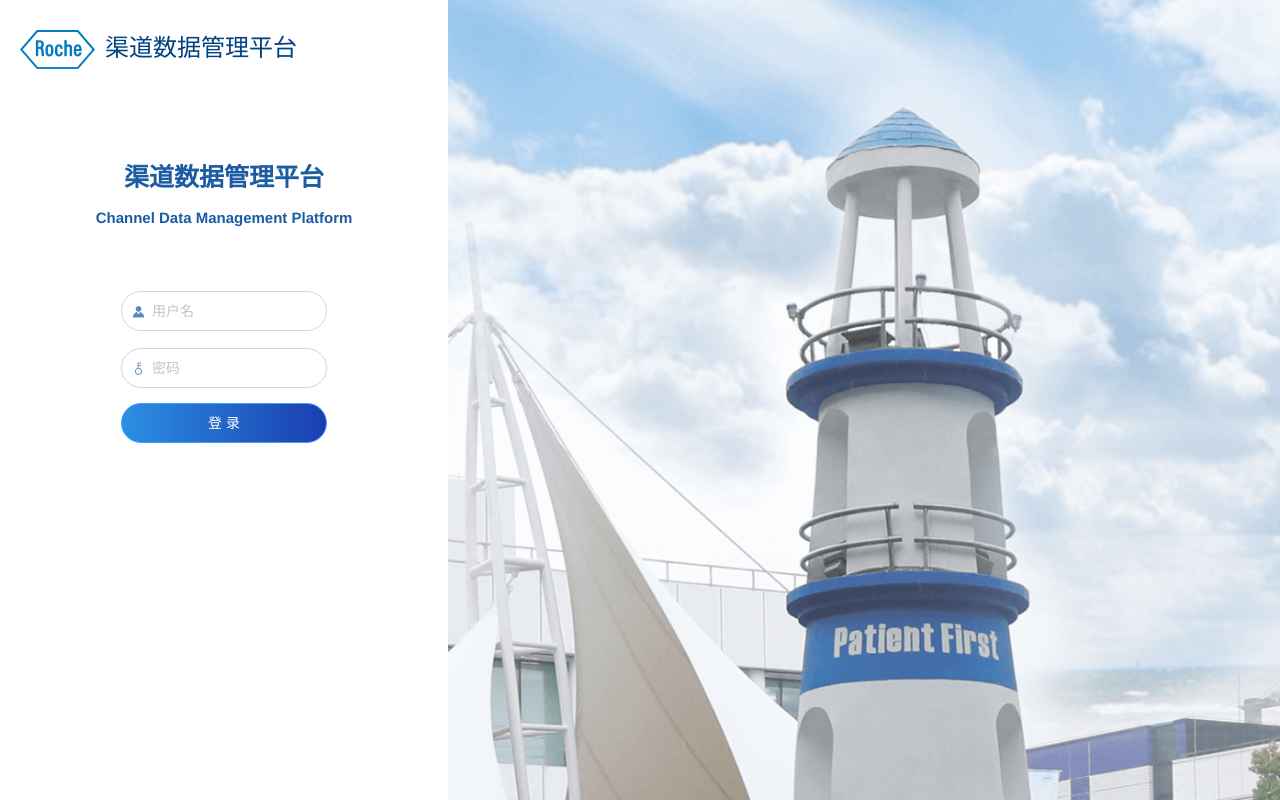
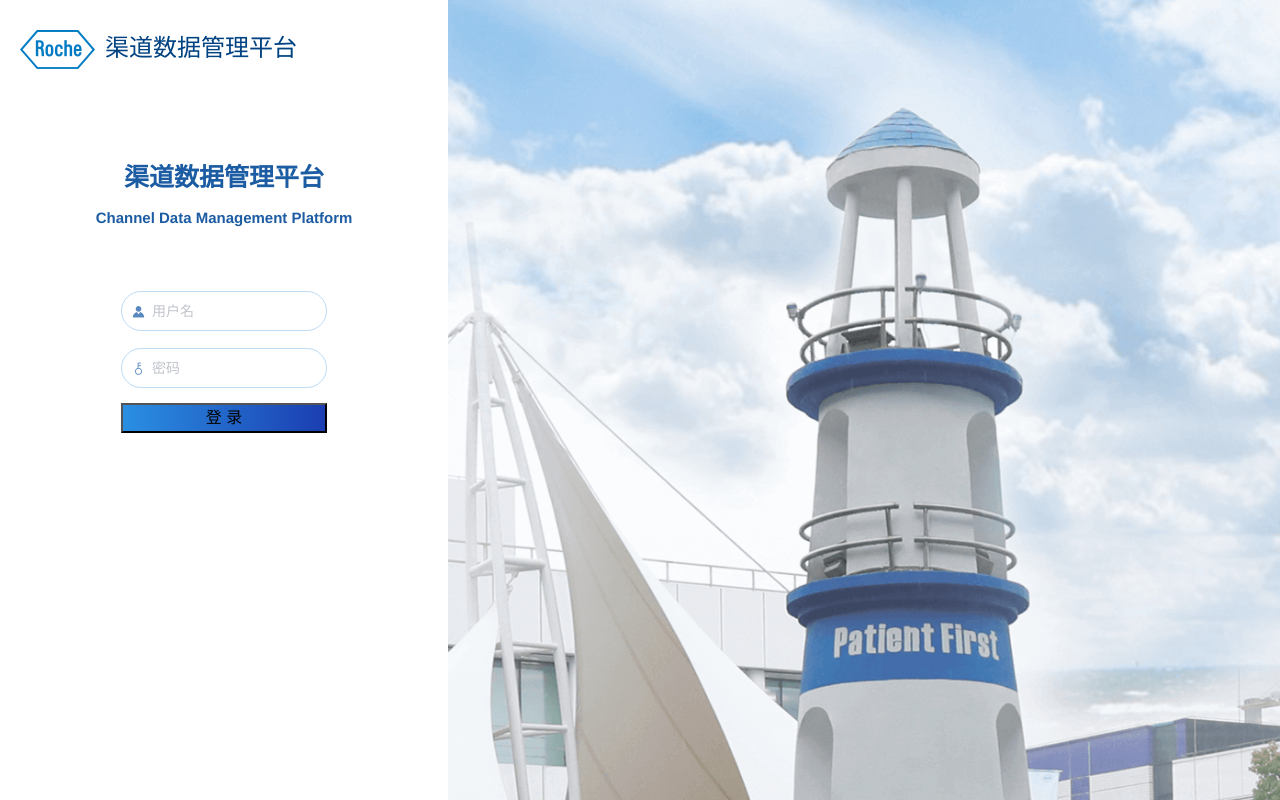
Before and after one commit to Will-wpl/vue2.4, a Vue app: page /Login in a window 1280 px wide. Built offline with nearby package versions, Linux system fonts and the light colour scheme.

Commit message:
Add JWT Auth Token feature

```diff
--- a/src/App.vue
+++ b/src/App.vue
@@ -1,6 +1,6 @@
 <template>
   <div id="app">
-    <div v-if="loginStatus" class="wholeH">
+    <div v-if="loggedIn" class="wholeH">
       <el-container id="header">
         <Header />
       </el-container>
@@ -18,7 +18,7 @@
       </el-container>
     </div>
     <!-- <Layout /> -->
-    <Login v-if="!loginStatus" @go="showMainPage" />
+    <Login v-if="!loggedIn" @go="showMainPage" />
   </div>
 </template>
 
@@ -27,6 +27,8 @@
 import Header from "@/components/LayoutInner/Header.vue";
 import Navigator from "@/components/LayoutInner/Navigator.vue";
 import Login from "@/views/Login.vue";
+import store from "@/store/store";
+import { mapState } from 'vuex'
 export default {
   components: {
     Header,
@@ -36,7 +38,10 @@ export default {
   data() {
     return {
       isNavUnfoldShow: false,
-      loginStatus: false
+      loginStatus: false,
+      userName: "",
+      password: "",
+      error: null
     };
   },
   methods: {
@@ -50,6 +55,9 @@ export default {
     showMainPage() {
       this.loginStatus = true;
     }
+  },
+  computed: {
+    ...mapState(['login'])
   }
 };
 </script>
--- a/src/router.js
+++ b/src/router.js
@@ -10,7 +10,7 @@ import Login from '@/views/Login.vue';
 import InventoryReportAppeal from "@/views/InventoryReportPage/InventoryReportAppeal.vue"
 Vue.use(Router);
 
-export default new Router({
+const router = new Router({
   mode: "history",
   base: process.env.BASE_URL,
   routes: [
@@ -55,4 +55,15 @@ export default new Router({
       props: true
     }
   ]
-});
+})
+
+router.beforeEach((to, from, next) => {
+  const loggedIn = localStorage.getItem('user')
+
+  if (to.matched.some(record => record.meta.requiresAuth) && !loggedIn) {
+    next('/')
+  }
+  next()
+})
+
+export default router
--- a/src/services/services/loginServices.js
+++ b/src/services/services/loginServices.js
@@ -1,5 +1,6 @@
-import {settings} from '../../services/ApiSettings';
+import { settings } from '../../services/ApiSettings'
 import axios from 'axios'
+import qs from 'qs'
 
 const apiClient = axios.create({
     baseURL: settings.baseURL,
@@ -14,7 +15,11 @@ const apiClient = axios.create({
     getToken() {
         return apiClient.get('/values/login')
     },
-    getEvent(id) {
-      return apiClient.get('/events/' + id)
+    Login(credentials) {
+        return axios.post(settings.baseURL + '/values/login', qs.stringify(credentials))
+        // return apiClient.post('/values/Login' + qs.stringify(credentials))
+    },
+    PureLogin(credentials) {
+        return axios.post(settings.baseURL + '/values/LoginPostTest', qs.stringify(credentials))
     }
 }
--- a/src/store/modules/login.js
+++ b/src/store/modules/login.js
@@ -1,8 +1,10 @@
 import LoginService from '@/services/services/loginServices.js';
+import qs from 'qs'
 
 export const namespaced = true
 
 export const state = {
+    user: null,
     isLogin: false,
     events: [],
     eventsTotal: 0,
@@ -11,8 +13,16 @@ export const state = {
 }
 
 export const mutations = {
-    ADD_EVENT(state, event) {
-        state.events.push(event)
+    SET_USER_DATA(state, userData) {
+        console.log("Mutation Enter")
+        state.user = userData
+        localStorage.setItem('user', JSON.stringify(userData))
+        console.log("User: "+ localStorage.getItem('user'))
+        axios.defaults.headers.common['Authorization'] = `Bearer ${
+            userData.token
+            }`
+
+        console.log("header:"+ axios.defaults.headers)
     },
     SET_EVENT(state, event) {
         state.event = event
@@ -21,24 +31,12 @@ export const mutations = {
 
 
 export const actions = {
-    createEvent({ commit, dispatch }, event) {
-        return LoginService.get()
-            .then(() => {
-                commit('ADD_EVENT', event)
-                commit('SET_EVENT', event)
-                const notification = {
-                    type: 'success',
-                    message: 'Your event has been created!'
-                }
-                dispatch('notification/add', notification, { root: true })
-            })
-            .catch(error => {
-                const notification = {
-                    type: 'error',
-                    message: 'There was a problem creating your event: ' + error.message
-                }
-                dispatch('notification/add', notification, { root: true })
-                throw error
+    login({ commit }, credentials) {
+        return LoginService
+            .Login(credentials)
+            .then((response) => {
+                console.log(response.data)
+                commit('SET_USER_DATA', response.data)
             })
     }
 
@@ -47,7 +45,10 @@ export const actions = {
 
 
 export const getters = {
+    loggedIn(state) {
+        return !!state.user
+    },
     getEventById: state => id => {
-      return state.events.find(event => event.id === id)
+        return state.events.find(event => event.id === id)
     }
-  }
+}
--- a/src/views/Login.vue
+++ b/src/views/Login.vue
@@ -8,6 +8,7 @@
         渠道数据管理平台
         <span>Channel Data Management Platform</span>
       </el-col>
+      <form @submit.prevent="login">
         <el-col class="login-info">
           <el-errorMsg
             :error="$v.userName.$error"
@@ -42,14 +43,17 @@
               v-model="password"
             ></el-input>
           </el-errorMsg>
-        <el-button type="primary" round @click="goPage">登 录</el-button>
+          <!-- <el-button type="primary" round @click="goPage">登 录</el-button> -->
+          <button type="submit" name="button">登 录</button>
         </el-col>
+      </form>
     </el-col>
   </el-main>
 </template>
 
 <script>
 import { required } from "vuelidate/lib/validators";
+import store from "@/store/store";
 export default {
   name: "Login",
   components: {},
@@ -65,6 +69,22 @@ export default {
       }
       sessionStorage.loginToken = this.userName;
       this.$emit("go");
+    },
+    login() {
+      store
+        .dispatch("login/login", {
+          userName: this.userName,
+          password: this.password
+        })
+        .then(() => {
+          console.log("Suceeded!");
+          this.$router.push({ name: "Overview" });
+        })
+        .catch(err => {
+          console.log("Outer Failed");
+          console.log(this.error);
+          this.error = err.response;
+        });
     }
   },
   mounted() {
@@ -83,13 +103,16 @@ export default {
   data() {
     return {
       userName: "",
-      password: ""
+      password: "",
+      error: null
     };
   }
 };
 </script>
 <style>
-html,body,#app{
+html,
+body,
+#app {
   height: 100%;
   overflow: hidden;
 }
```
Lines whose indentation alone changed are shown as unchanged.
